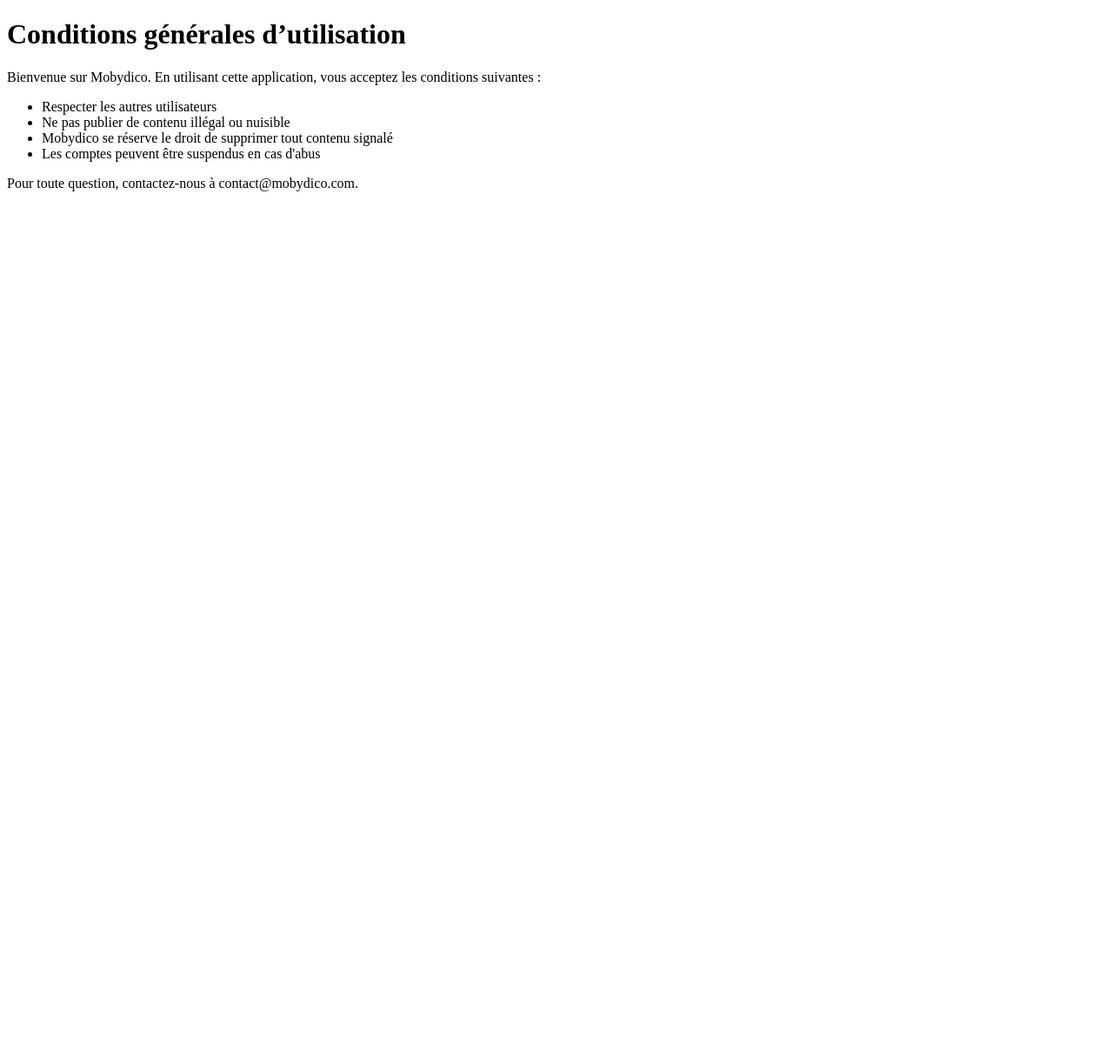
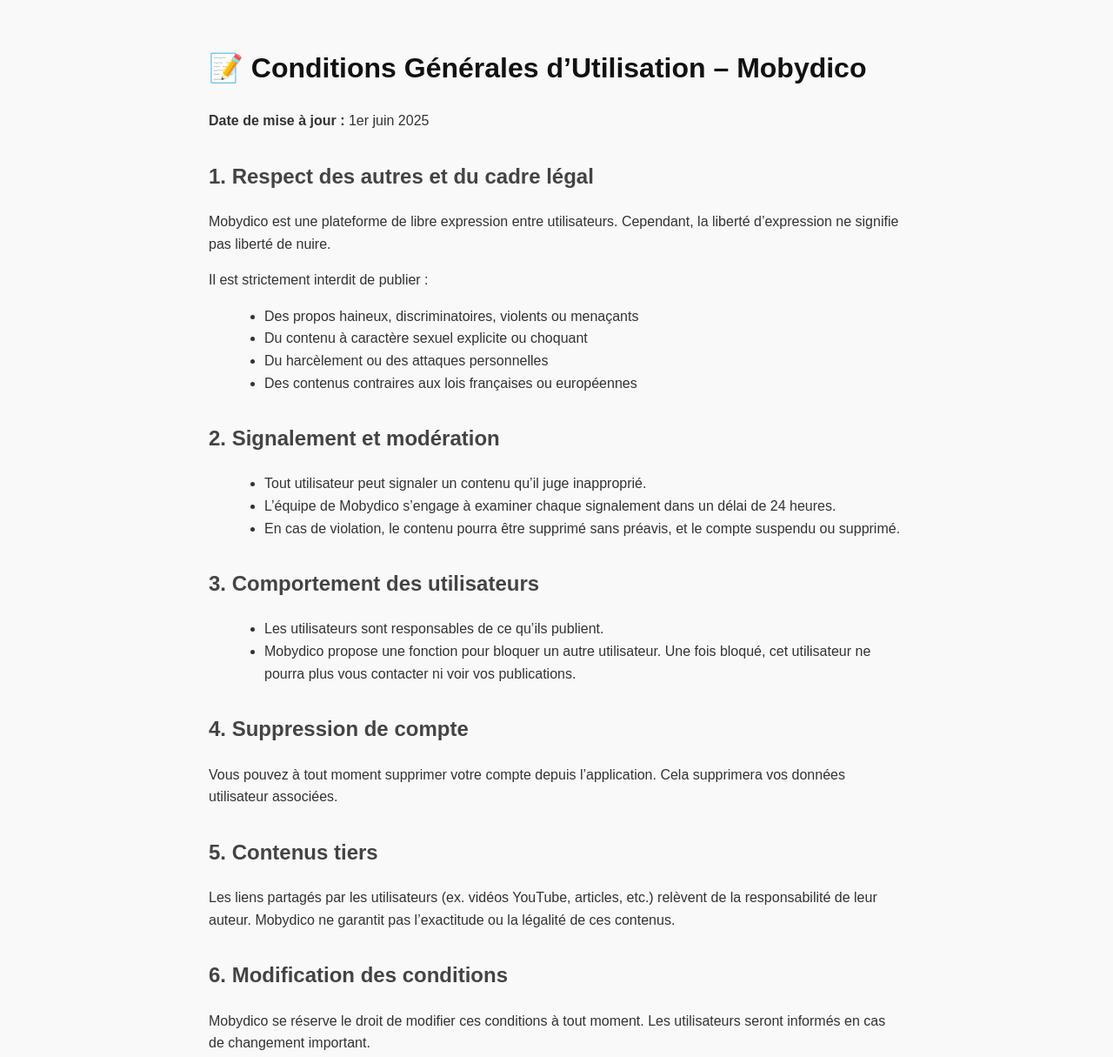
Before and after one commit to Balrahn07/mobydico, a plain HTML site: page conditions.html in a window 1280 px wide. Shown: the top 1215 px of the page at 87% size. Before the commit the page ends 800 px from the top, so only its background shows below. Drawn offline with Linux system fonts and the light colour scheme.

Commit message:
Update conditions.html

```diff
--- a/conditions.html
+++ b/conditions.html
@@ -1,18 +1,68 @@
 <!DOCTYPE html>
 <html lang="fr">
 <head>
-  <meta charset="UTF-8">
-  <title>Conditions générales d’utilisation</title>
+  <meta charset="UTF-8" />
+  <meta name="viewport" content="width=device-width, initial-scale=1.0"/>
+  <title>Conditions Générales d’Utilisation – Mobydico</title>
+  <style>
+    body {
+      font-family: Arial, sans-serif;
+      line-height: 1.6;
+      padding: 2rem;
+      max-width: 800px;
+      margin: auto;
+      background-color: #f9f9f9;
+      color: #333;
+    }
+    h1 {
+      color: #111;
+    }
+    h2 {
+      margin-top: 2rem;
+      color: #444;
+    }
+    ul {
+      margin-left: 1.5rem;
+    }
+  </style>
 </head>
 <body>
-  <h1>Conditions générales d’utilisation</h1>
-  <p>Bienvenue sur Mobydico. En utilisant cette application, vous acceptez les conditions suivantes :</p>
+  <h1>📝 Conditions Générales d’Utilisation – Mobydico</h1>
+  <p><strong>Date de mise à jour :</strong> 1er juin 2025</p>
+
+  <h2>1. Respect des autres et du cadre légal</h2>
+  <p>Mobydico est une plateforme de libre expression entre utilisateurs. Cependant, la liberté d’expression ne signifie pas liberté de nuire.</p>
+  <p>Il est strictement interdit de publier :</p>
   <ul>
-    <li>Respecter les autres utilisateurs</li>
-    <li>Ne pas publier de contenu illégal ou nuisible</li>
-    <li>Mobydico se réserve le droit de supprimer tout contenu signalé</li>
-    <li>Les comptes peuvent être suspendus en cas d'abus</li>
+    <li>Des propos haineux, discriminatoires, violents ou menaçants</li>
+    <li>Du contenu à caractère sexuel explicite ou choquant</li>
+    <li>Du harcèlement ou des attaques personnelles</li>
+    <li>Des contenus contraires aux lois françaises ou européennes</li>
   </ul>
-  <p>Pour toute question, contactez-nous à contact@mobydico.com.</p>
+
+  <h2>2. Signalement et modération</h2>
+  <ul>
+    <li>Tout utilisateur peut signaler un contenu qu’il juge inapproprié.</li>
+    <li>L’équipe de Mobydico s’engage à examiner chaque signalement dans un délai de 24 heures.</li>
+    <li>En cas de violation, le contenu pourra être supprimé sans préavis, et le compte suspendu ou supprimé.</li>
+  </ul>
+
+  <h2>3. Comportement des utilisateurs</h2>
+  <ul>
+    <li>Les utilisateurs sont responsables de ce qu’ils publient.</li>
+    <li>Mobydico propose une fonction pour bloquer un autre utilisateur. Une fois bloqué, cet utilisateur ne pourra plus vous contacter ni voir vos publications.</li>
+  </ul>
+
+  <h2>4. Suppression de compte</h2>
+  <p>Vous pouvez à tout moment supprimer votre compte depuis l’application. Cela supprimera vos données utilisateur associées.</p>
+
+  <h2>5. Contenus tiers</h2>
+  <p>Les liens partagés par les utilisateurs (ex. vidéos YouTube, articles, etc.) relèvent de la responsabilité de leur auteur. Mobydico ne garantit pas l’exactitude ou la légalité de ces contenus.</p>
+
+  <h2>6. Modification des conditions</h2>
+  <p>Mobydico se réserve le droit de modifier ces conditions à tout moment. Les utilisateurs seront informés en cas de changement important.</p>
+
+  <h2>7. Contact</h2>
+  <p>Pour toute question ou demande d’assistance, vous pouvez nous contacter à : <strong>contact@mobydico.com</strong></p>
 </body>
 </html>
```
